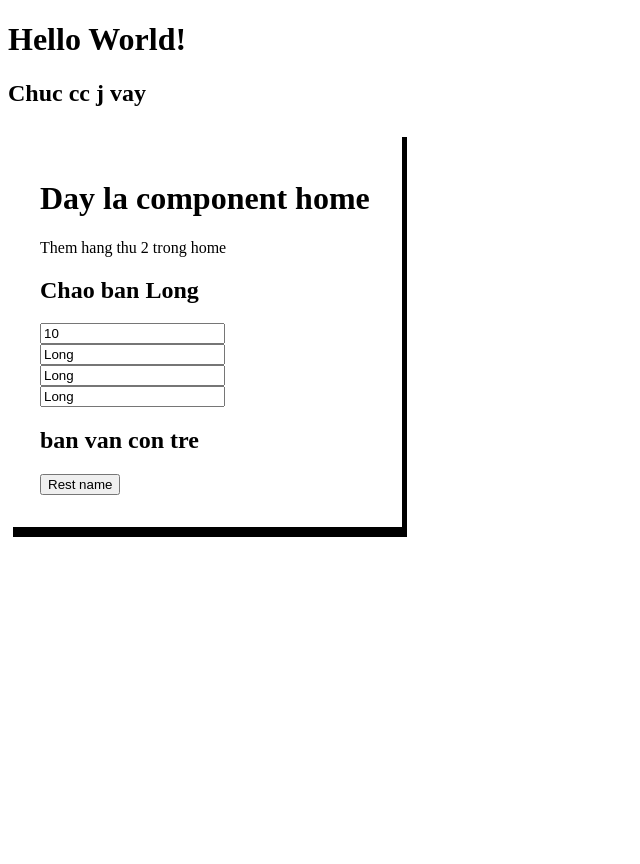
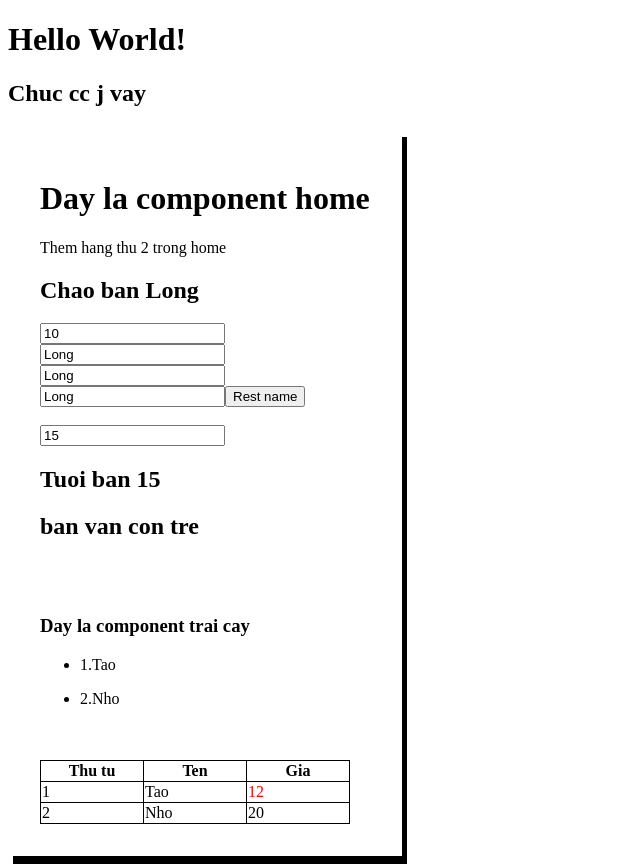
Before and after one commit to ConHeoXinh/Angular_16, an Angular app: page / in a window 1280 px wide. Shown: the whole page, without its empty margins (0-640 px from the left). Before the commit the page ends 800 px from the top, so only its background shows below. Built offline with nearby package versions, Linux system fonts and the light colour scheme.

Commit message:
For if else....

```diff
--- a/src/app/home/home.component.html
+++ b/src/app/home/home.component.html
@@ -11,8 +11,42 @@
   <input [value]="name" [title]="'Day la '+ name" />
   <br />
   <input type="text" [(ngModel)]="name" />
-  <h2 *ngIf="age > 18">Ban da gia roi</h2>
-  <h2 *ngIf="age <= 18">ban van con tre</h2>
+  <!-- <h2 *ngIf="age > 18">Ban da gia roi</h2>
+  <h2 *ngIf="age <= 18">ban van con tre</h2> -->
+  <button (click)="resetName()">Rest name</button>
+  <br />
+  <br />
+  <input type="text" [(ngModel)]="age" />
+  <h2>Tuoi ban {{age}}</h2>
+  <div *ngIf="age <= 18; then tre; else gia"></div>
+  <ng-template #gia>
+    <h2>Ban da gia roi</h2>
+  </ng-template>
+  <ng-template #tre>
+    <h2>ban van con tre</h2>
+  </ng-template>
 
-  <button (click)="resetName()">Rest name</button>
+  <br />
+  <br />
+  <h3>Day la component trai cay</h3>
+  <div *ngFor="let trai of traiCay; let i=index">
+    <ul>
+      <li>{{i + 1}}.{{trai}}</li>
+    </ul>
+  </div>
+
+  <br />
+  <br />
+  <table class="table">
+    <tr>
+      <th>Thu tu</th>
+      <th>Ten</th>
+      <th>Gia</th>
+    </tr>
+    <tr *ngFor="let trai of traiCay2; let i=index">
+      <td>{{i+1}}</td>
+      <td>{{trai.ten}}</td>
+      <td><span [ngClass]="{'so-am': trai.gia < 15}">{{trai.gia}}</span></td>
+    </tr>
+  </table>
 </div>
--- a/src/app/home/home.component.scss
+++ b/src/app/home/home.component.scss
@@ -4,3 +4,19 @@
   padding: 2rem;
   box-shadow: 5px 10px black;
 }
+
+.table,
+td,
+th {
+  border-collapse: collapse;
+  border: 1px solid black;
+}
+
+td,
+th {
+  min-width: 100px;
+}
+
+.so-am {
+  color: red;
+}
--- a/src/app/home/home.component.ts
+++ b/src/app/home/home.component.ts
@@ -1,17 +1,22 @@
-import { Component } from '@angular/core';
+import { Component, OnInit } from '@angular/core';
 
 @Component({
   selector: 'app-home',
   templateUrl: './home.component.html',
   styleUrls: ['./home.component.scss']
 })
-export class HomeComponent {
+export class HomeComponent implements OnInit {
 
   public name = 'Long';
   public age = 15;
+  public traiCay = ['Tao', 'Nho'];
+  public traiCay2 = [{ ten: 'Tao', gia: 12 }, { ten: 'Nho', gia: 20 }];
 
   constructor() {
 
+  }
+  public ngOnInit(): void {
+    console.log('trai cay =', this.traiCay);
   }
 
   public resetName(): void {
```
